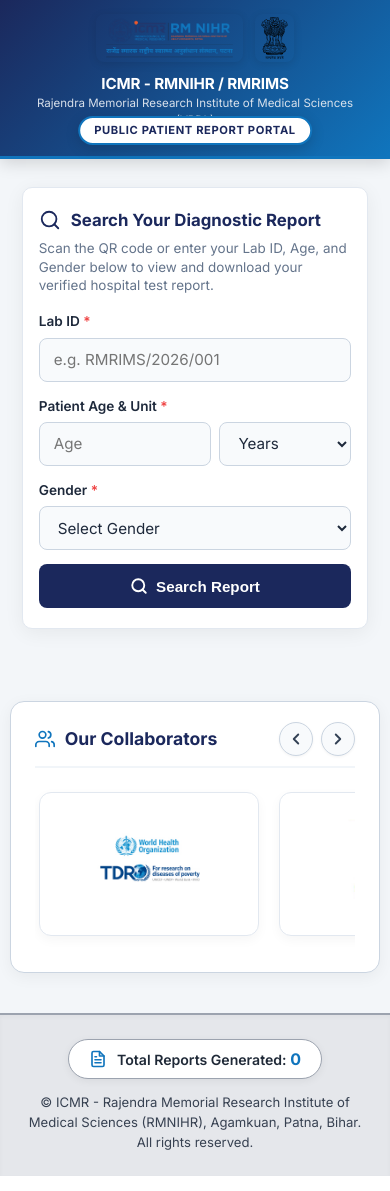
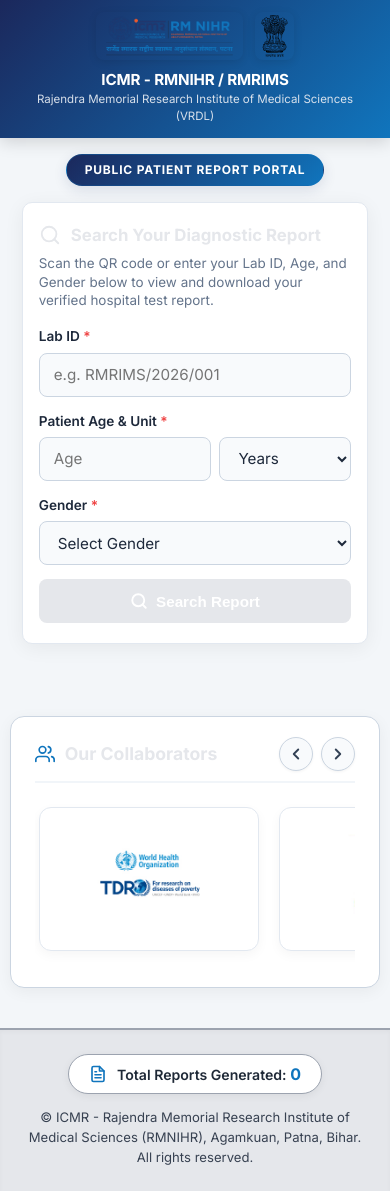
Before and after one commit to Bhagwanjha85/RMNIHR_LMS, a Django app: page /report in a window 390 px wide. Run offline with Django 5.2, Linux system fonts and the light colour scheme; data comes from the database, SQL or seed files in the repository; data that the repository does not hold is empty.

Commit message:
Move Public Patient Report Portal badge out of navbar to sit centered below navbar and above search card section

```diff
--- a/templates/reports/public_report_portal.html
+++ b/templates/reports/public_report_portal.html
@@ -10,8 +10,8 @@
     <link href="https://fonts.googleapis.com/css2?family=Inter:wght@300;400;500;600;700&display=swap" rel="stylesheet">
     <style>
         :root {
-            --primary: #1b285c;
-            --primary-hover: #141f48;
+            --primary: rgb(229, 231, 235);
+            --primary-hover:rgb(229, 231, 235);
             --accent: #1075BD;
             --bg: #f3f6f9;
             --card-bg: #ffffff;
@@ -47,11 +47,9 @@
         .portal-header {
             background: linear-gradient(135deg, #1b285c 0%, #1075BD 100%);
             color: #ffffff;
-            padding: 16px 20px 26px 20px;
+            padding: 16px 20px;
             box-shadow: 0 4px 16px rgba(0, 0, 0, 0.15);
             width: 100%;
-            position: relative;
-            border-bottom: 3px solid #1075BD;
         }
 
         .header-container {
@@ -61,7 +59,6 @@
             display: flex;
             align-items: center;
             justify-content: center;
-            position: relative;
         }
 
         .brand-wrap {
@@ -113,30 +110,34 @@
             color: #e2e8f0;
         }
 
+        /* ── PORTAL BADGE (BELOW NAVBAR, ABOVE SEARCH CARD) ── */
+        .badge-gov-wrap {
+            display: flex;
+            justify-content: center;
+            align-items: center;
+            margin-bottom: 20px;
+            width: 100%;
+        }
+
         .badge-gov {
-            position: absolute;
-            left: 50%;
-            bottom: -15px;
-            transform: translateX(-50%);
-            z-index: 10;
-            background: #ffffff;
-            color: #1b285c;
-            border: 2px solid #1075BD;
-            padding: 5px 20px;
-            border-radius: 20px;
-            font-size: 0.78rem;
-            font-weight: 800;
+            background: linear-gradient(135deg, #1b285c 0%, #1075BD 100%);
+            color: #ffffff;
+            border: 1px solid rgba(16, 117, 189, 0.3);
+            padding: 8px 24px;
+            border-radius: 24px;
+            font-size: 0.85rem;
+            font-weight: 700;
             text-transform: uppercase;
-            letter-spacing: 0.6px;
+            letter-spacing: 0.8px;
             white-space: nowrap;
-            box-shadow: 0 4px 14px rgba(0, 0, 0, 0.15);
+            box-shadow: 0 4px 14px rgba(27, 40, 92, 0.12);
         }
 
         /* ── MAIN CONTENT ── */
         .main-container {
             max-width: 1400px;
             width: 95%;
-            margin: 32px auto 24px auto;
+            margin: 24px auto;
             padding: 0 8px;
             flex: 1;
         }
@@ -770,7 +771,7 @@
         /* Tablets & Small Desktops (< 768px) */
         @media (max-width: 768px) {
             .portal-header {
-                padding: 14px 12px 26px 12px;
+                padding: 12px 16px;
             }
 
             .header-container {
@@ -781,7 +782,9 @@
 
             .brand-wrap {
                 width: 100%;
-                gap: 12px;
+                gap: 10px;
+                flex-direction: column;
+                align-items: center;
             }
 
             .brand-logo, .emblem-logo {
@@ -791,23 +794,25 @@
 
             .brand-info h1 {
                 font-size: 1.05rem;
+                text-align: center;
             }
 
             .brand-info p {
                 font-size: 0.78rem;
+                text-align: center;
+            }
+
+            .badge-gov-wrap {
+                margin-bottom: 16px;
             }
 
             .badge-gov {
-                position: absolute;
-                left: 50%;
-                bottom: -15px;
-                transform: translateX(-50%);
-                font-size: 0.7rem;
-                padding: 4px 14px;
+                font-size: 0.75rem;
+                padding: 6px 18px;
             }
 
             .main-container {
-                margin: 28px auto 16px auto;
+                margin: 16px auto;
                 padding: 0 12px;
             }
 
@@ -998,13 +1003,16 @@
                     <p>Rajendra Memorial Research Institute of Medical Sciences (VRDL)</p>
                 </div>
             </div>
+        </div>
+    </header>
+
+    <div class="main-container">
+        <!-- PORTAL BADGE -->
+        <div class="badge-gov-wrap no-print">
             <div class="badge-gov">
                 Public Patient Report Portal
             </div>
         </div>
-    </header>
-
-    <div class="main-container">
         <!-- SEARCH CARD -->
         <div class="search-card no-print">
             <div class="search-card-title">
```
